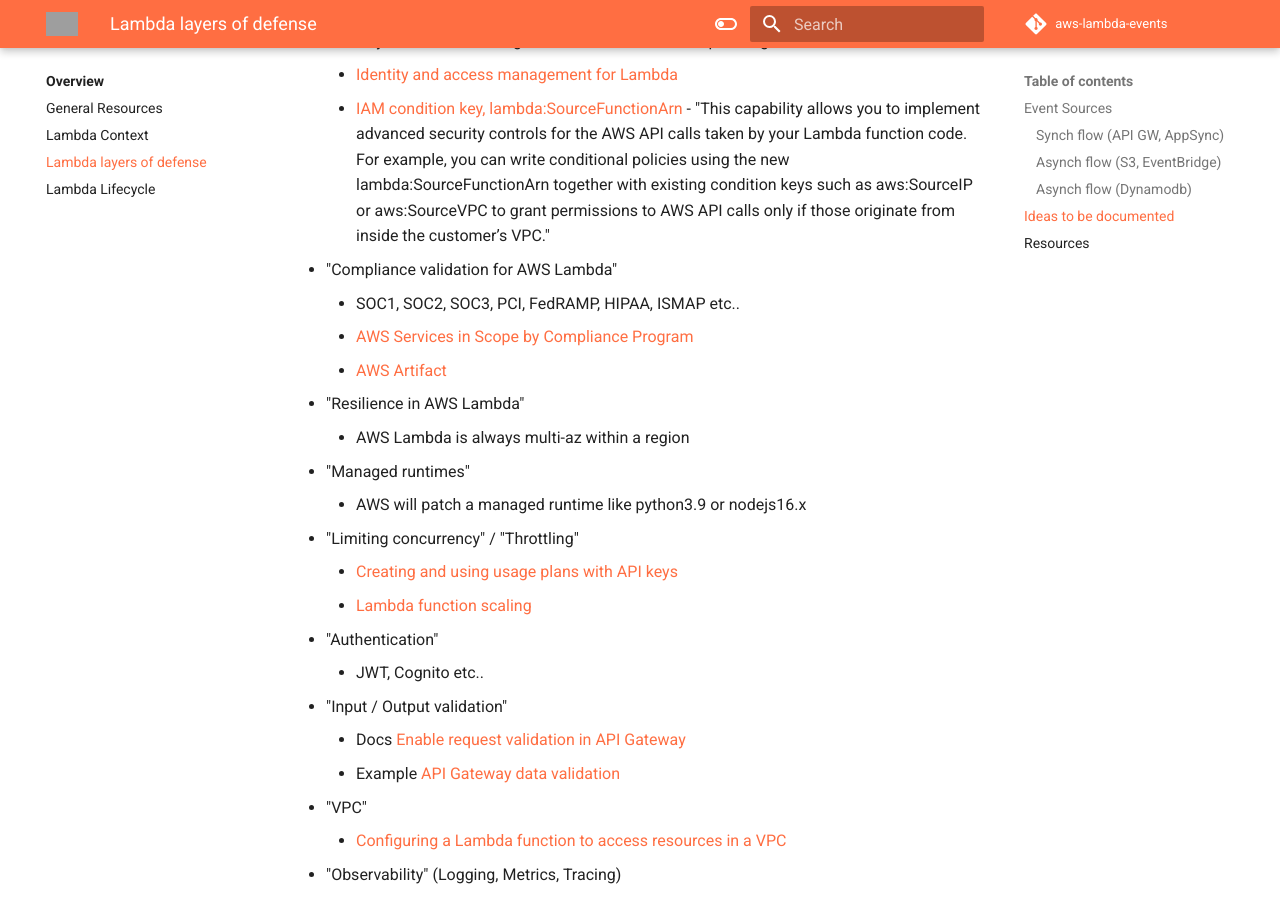
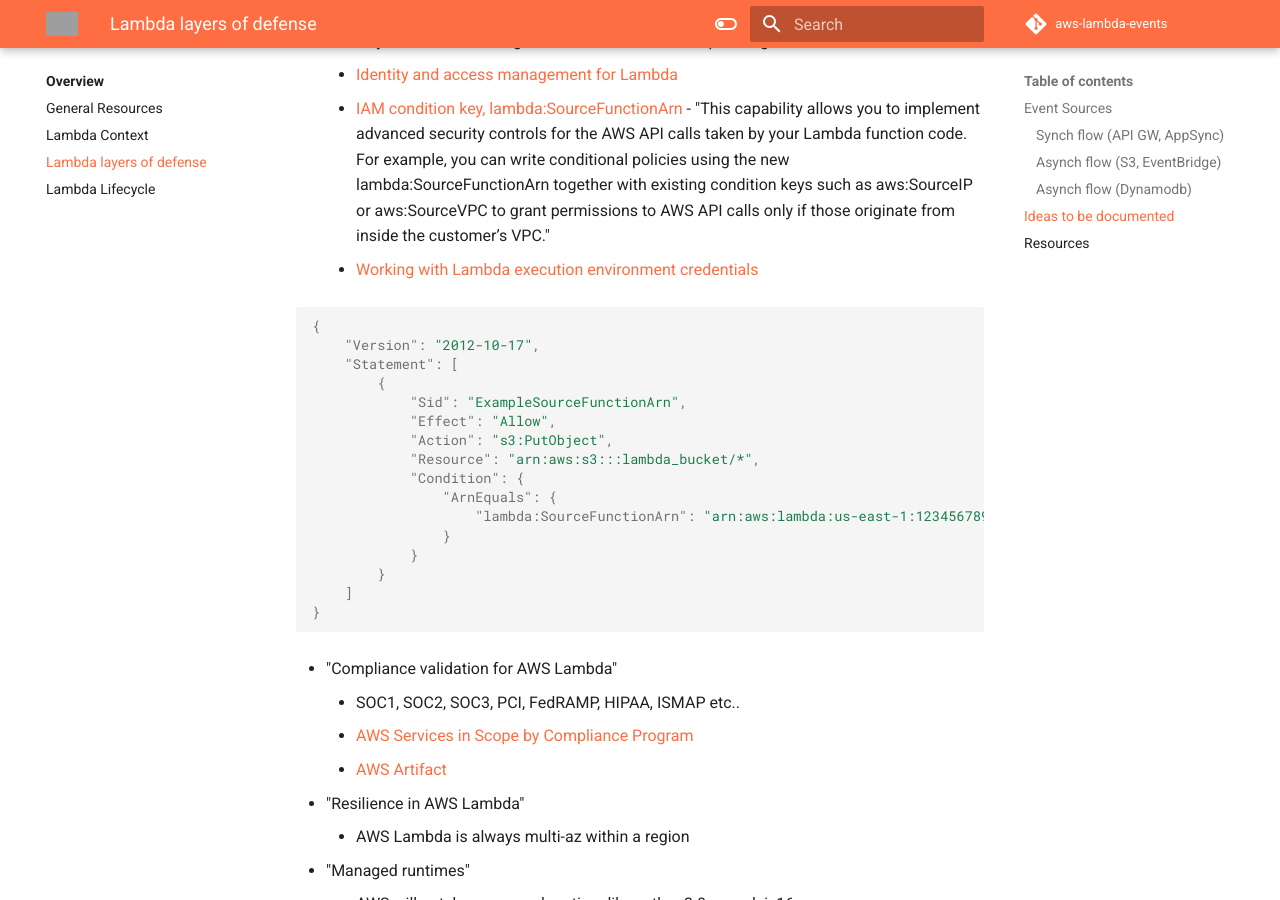
Before and after one commit to michaelbrewer/aws-lambda-events, an MkDocs documentation site: the page built from docs/lambda-security.md, in a window 1280 px wide and 900 px high, scrolled down 1943 px. Built offline with MkDocs 1.6.1 and Material for MkDocs 9.7.7, drawn with Linux system fonts in a browser that asks for light colours; comment, search, counter and statistics services are not loaded; grey boxes are pictures that could not be loaded.

Commit message:
chore(security): updates

````diff
--- a/docs/lambda-security.md
+++ b/docs/lambda-security.md
@@ -75,6 +75,26 @@
 - "Identity and access management for Lambda" - least priviledge
     - [Identity and access management for Lambda](https://docs.aws.amazon.com/lambda/latest/dg/security-iam.html)
     - [IAM condition key, lambda:SourceFunctionArn](https://aws.amazon.com/about-aws/whats-new/2022/07/aws-lambda-iam-condition-key-lambda-source-function-arn/) - "This capability allows you to implement advanced security controls for the AWS API calls taken by your Lambda function code. For example, you can write conditional policies using the new lambda:SourceFunctionArn together with existing condition keys such as aws:SourceIP or aws:SourceVPC to grant permissions to AWS API calls only if those originate from inside the customer’s VPC."
+    - [Working with Lambda execution environment credentials](https://docs.aws.amazon.com/lambda/latest/dg/lambda-intro-execution-role.html?icmpid=docs_lambda_rss#permissions-executionrole-source-function-arn)
+
+```json5
+{
+    "Version": "2012-10-17",
+    "Statement": [
+        {
+            "Sid": "ExampleSourceFunctionArn",
+            "Effect": "Allow",
+            "Action": "s3:PutObject",
+            "Resource": "arn:aws:s3:::lambda_bucket/*",
+            "Condition": {
+                "ArnEquals": {
+                    "lambda:SourceFunctionArn": "arn:aws:lambda:us-east-1:123456789012:function:source_lambda"
+                }
+            }
+        }
+    ]
+}
+```
 
 - "Compliance validation for AWS Lambda"
     - SOC1, SOC2, SOC3, PCI, FedRAMP, HIPAA, ISMAP etc..
````
